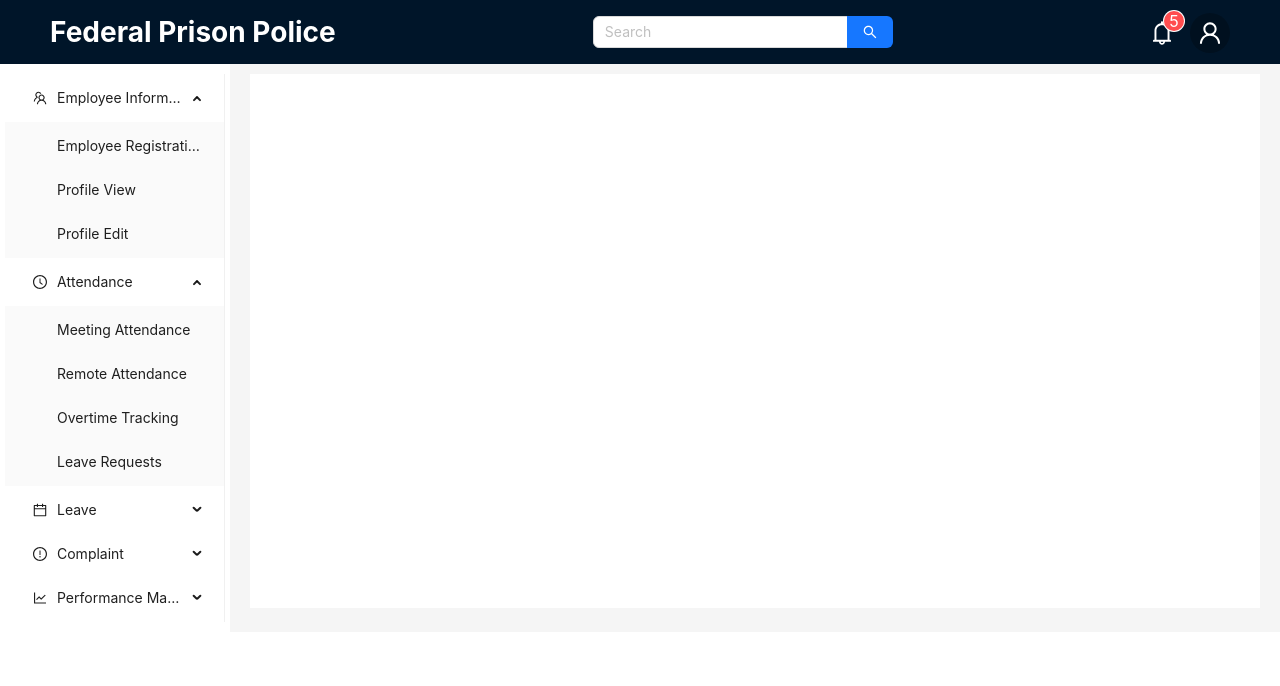
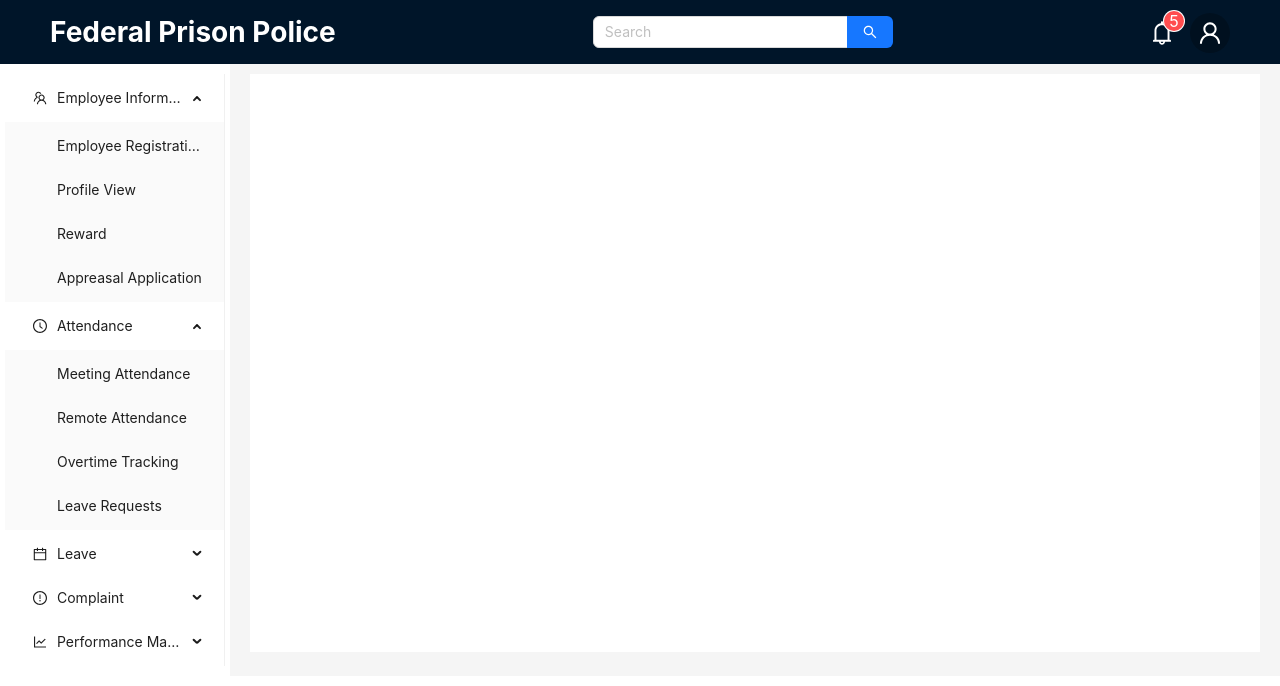
Before and after one commit to kaleab-kali/FPPHRSYSTEM, a React (Create React App) app: page /employee/1 in a window 1280 px wide. Shown: the top 686 px of the page. Built offline with nearby package versions, Linux system fonts and the light colour scheme.

Commit message:
appreasal page added

```diff
--- a/src/App.tsx
+++ b/src/App.tsx
@@ -37,6 +37,7 @@ import EmployeeInfo from "./components/EmployeeProfile/EmployeeProfile";
 import EmployeeProfile from "./components/EmployeeProfile/EmployeeProfile";
 import Reward from "./components/Reward";
 import "./App.css";
+import Appreasal from "./components/Appreasal";
 
 const { Header, Content, Sider } = Layout;
 const { Search } = Input;
@@ -114,7 +115,9 @@ const sidebarItems: SidebarItem[] = [
     children: [
       { key: 1, label: "Employee Registration" },
       { key: 2, label: "Profile View" },
-      { key: 3, label: "Profile Edit" },
+      { key: 3, label: "Reward" },
+      { key: 4, label: "Appreasal Application" },
+      // { key: 5, label: "Profile Edit" },
     ],
   },
   {
@@ -319,10 +322,16 @@ const App: React.FC = () => {
                             {/* <Profile name={""} age={0} sex={""} position={""} department={""} pictureUrl={""} /> */}
                           </>
 
-                        ) : child.label === "Profile Edit" ? (
+                        ) : child.label === "Reward" ? (
                           <>
                           <h1>{child.label} Component</h1>
                           <Reward /></>
+                        ) : child.label === "Appreasal Application" ?(
+                          <>
+                          {/* <h1>{child.label} Page Content</h1> */}
+                          <Appreasal />
+                          </>
+
                         ) : (
                           <h1>{child.label} Page Content</h1>
                         )
--- /dev/null
+++ b/src/components/Appreasal.tsx
@@ -0,0 +1,9 @@
+import React from 'react'
+
+function Appreasal() {
+  return (
+    <div>Appreasal</div>
+  )
+}
+
+export default Appreasal
--- a/src/components/EmployeeProfile/EmployeeProfile.tsx
+++ b/src/components/EmployeeProfile/EmployeeProfile.tsx
@@ -25,10 +25,10 @@ const EmployeeProfile: React.FC = () => {
   const tabItems : TabItem[] = [
     {label: "General", key: "1", component: <GeneralInformation />},
     {label: "Educational", key: "2", component: <Education />},
-    {label: "Work experience", key: "3", component: <WorkExperience />},
+    // {label: "Work experience", key: "3", component: <WorkExperience />},
     {label: "Leave", key: "4", component: <LeaveInformation />},
-    {label: "Attendance", key: "5", component: <AttendanceInformation />},
-    {label: "Reward", key: "6", component: <RewardInfomation />},
+    // {label: "Attendance", key: "5", component: <AttendanceInformation />},
+    {label: "Reward", key: "3", component: <RewardInfomation />},
     {label: "Performance", key: "7", component: <PerformanceInformation />},
 
   ]
```
